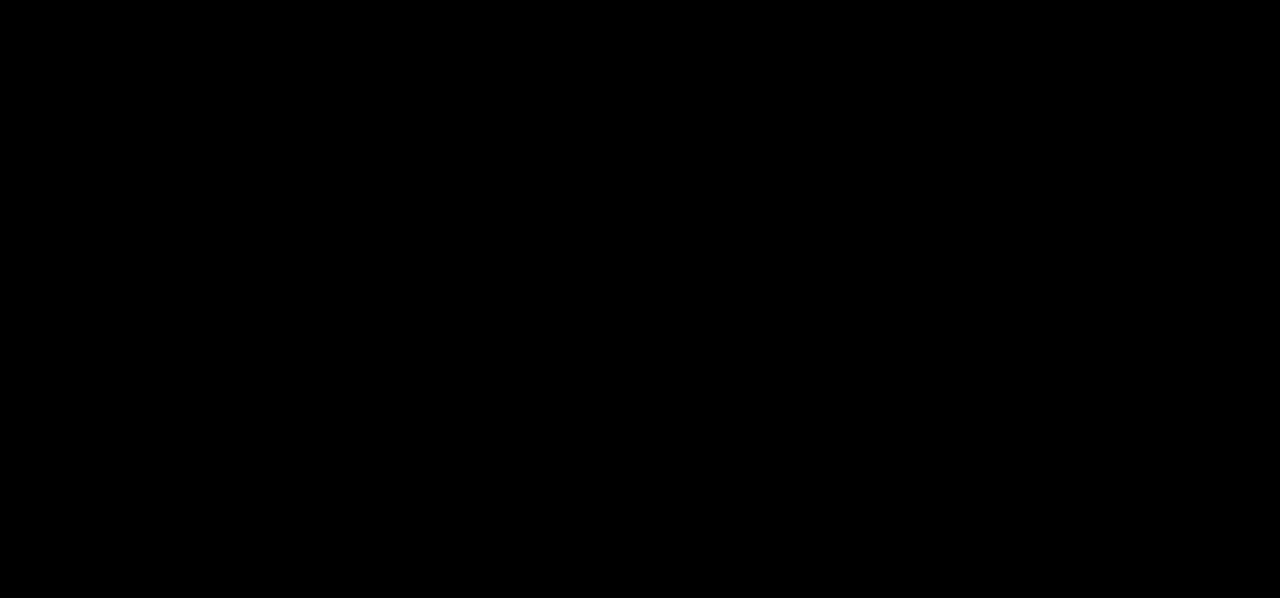
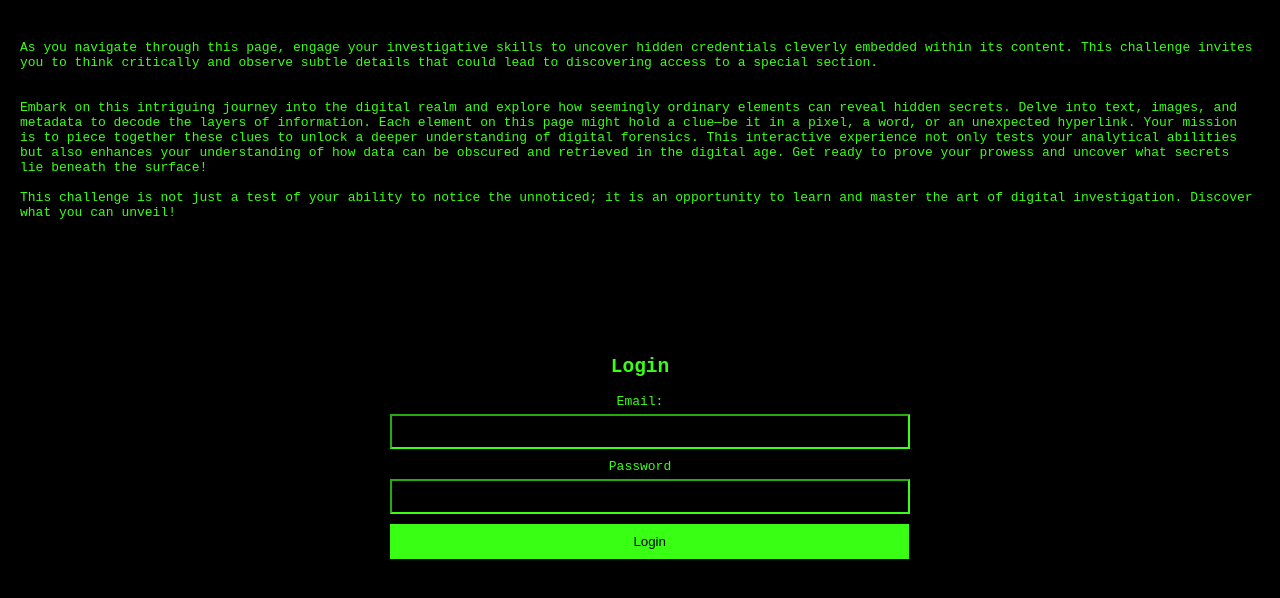
Before and after one commit to kartikey-onlineGOD/BitCamp-2024-Cyber-, a React (Create React App) app in the folder my-react-app/: page /SclEngr in a window 1280 px wide. Before the commit this address had no page. Shown: the top 598 px of the page. Built offline with nearby package versions, Linux system fonts and the light colour scheme.

Commit message:
Added stuff

```diff
--- a/my-react-app/src/App.js
+++ b/my-react-app/src/App.js
@@ -9,15 +9,17 @@ import {
 import HeroPage from "./HeroPage";
 import ImgTestGame from "./ImgTestGame";
 import LogsCu from "./LogsCu";
+import SclEngr from "./SclEngr";
 
 function App() {
   return (
     <Router>
       <div className="App">
         <Routes>
-          <Route path="/" element={<HeroPage />} />{" "}
-          <Route path="/ImgTestGame" element={<ImgTestGame />} />{" "}
+          <Route path="/" element={<HeroPage />} /> //{" "}
+          <Route path="/ImgTestGame" element={<ImgTestGame />} /> //{" "}
           <Route path="/LogsCU" element={<LogsCu />} />{" "}
+          <Route path="/SclEngr" element={<SclEngr />} />{" "}
         </Routes>{" "}
       </div>{" "}
     </Router>
--- /dev/null
+++ b/my-react-app/src/SclEngr.js
@@ -0,0 +1,120 @@
+import React, { useState } from "react";
+
+export default function SclEngr() {
+  const [email, setEmail] = useState("");
+  const [password, setPassword] = useState("");
+  const [error, setError] = useState(""); // State for handling errors
+
+  const handleSubmit = (event) => {
+    event.preventDefault();
+    if (email === "zypherionqixel@gmail.com" && password === "20042004") {
+      console.log("Login successful");
+      setError(""); // Clear any previous errors
+    } else {
+      setError("Invalid credentials. Please try again."); // Set error message
+    }
+  };
+
+  return (
+    <div
+      style={{
+        margin: "20px auto",
+        padding: "20px",
+        fontFamily: "monospace",
+        textAlign: "left",
+        boxShadow: "0 0 10px rgba(0,0,0,0.1)",
+        backgroundColor: "black", // Set background to black
+        color: "#39FF14", // Set font color to neon green
+      }}
+    >
+      As you navigate through this page, engage your investigative skills to
+      uncover hidden credentials cleverly embedded within its content. This
+      challenge invites you to think critically and observe subtle details that
+      could lead to discovering access to a special section.
+      <br />
+      <br />
+      <br />
+      Embark on this intriguing journey into the digital realm and explore how
+      seemingly ordinary elements can reveal hidden secrets. Delve into text,
+      images, and metadata to decode the layers of information. Each element on
+      this page might hold a clue—be it in a pixel, a word, or an unexpected
+      hyperlink. Your mission is to piece together these clues to unlock a
+      deeper understanding of digital forensics. This interactive experience not
+      only tests your analytical abilities but also enhances your understanding
+      of how data can be obscured and retrieved in the digital age. Get ready to
+      prove your prowess and uncover what secrets lie beneath the surface!
+      <br />
+      <br />
+      This challenge is not just a test of your ability to notice the unnoticed;
+      it is an opportunity to learn and master the art of digital investigation.
+      Discover what you can unveil!
+      <div
+        style={{
+          width: "500px",
+          margin: "100px auto",
+          padding: "20px",
+          fontFamily: "monospace",
+          textAlign: "center",
+          alignItems: "center",
+          boxShadow: "0 0 10px rgba(0,0,0,0.1)",
+          backgroundColor: "black", // Set background to black
+          color: "#39FF14", // Set font color to neon green
+        }}
+      >
+        <h2>Login</h2>
+        {error && <div style={{ color: "red" }}>{error}</div>}
+        <form onSubmit={handleSubmit}>
+          <div style={{ marginBottom: "10px" }}>
+            <label htmlFor="email">Email:</label>
+            <input
+              type="email"
+              id="email"
+              value={email}
+              onChange={(e) => setEmail(e.target.value)}
+              required
+              style={{
+                width: "100%",
+                padding: "8px",
+                marginTop: "5px",
+                backgroundColor: "transparent", // Ensures input background matches
+                borderColor: "#39FF14", // Neon green border for inputs
+                color: "#39FF14", // Neon green text for inputs
+              }}
+            />
+          </div>
+          <div style={{ marginBottom: "10px" }}>
+            <label htmlFor="password">Password</label>
+            <input
+              type="password"
+              id="password"
+              value={password}
+              onChange={(e) => setPassword(e.target.value)}
+              required
+              style={{
+                width: "100%",
+                padding: "8px",
+                marginTop: "5px",
+                backgroundColor: "transparent", // Ensures input background matches
+                borderColor: "#39FF14", // Neon green border for inputs
+                color: "#39FF14", // Neon green text for inputs
+              }}
+            />
+          </div>
+          <button
+            type="submit"
+            style={{
+              width: "519.4px",
+              padding: "10px",
+              backgroundColor: "#39FF14",
+              color: "black",
+              border: "none",
+              cursor: "pointer",
+            }}
+          >
+            Login
+          </button>
+        </form>
+      </div>
+    </div>
+  );
+}
```
Also changed, not shown: my-react-app/public/index.html (+22 -0 lines).
